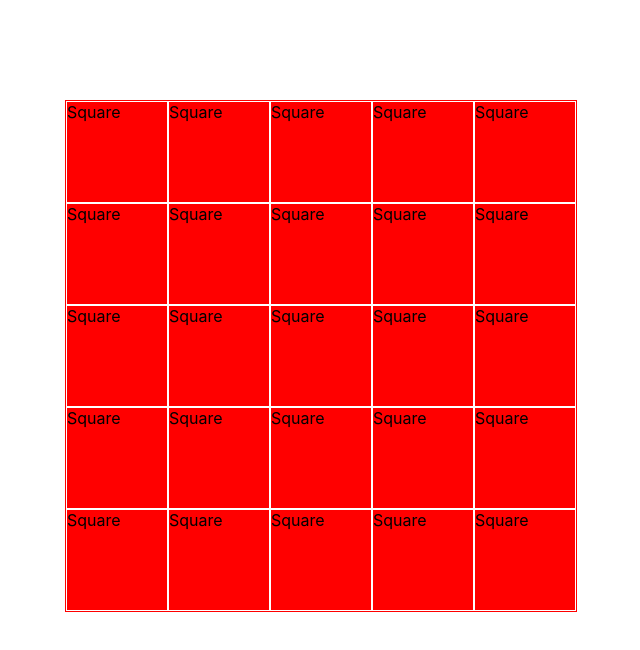
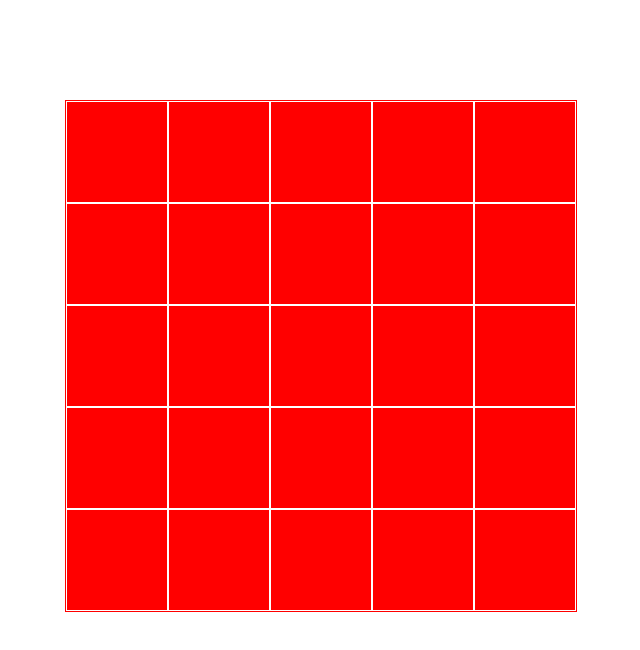
Before and after one commit to Jsalvat/TechnicalTest, a React (Create React App) app: page / in a window 1280 px wide. Shown: the top 650 px of the page, without its empty margins (319-959 px from the left). Built offline with nearby package versions, Linux system fonts and the light colour scheme.

Commit message:
onclick change color done, working on drag event

```diff
--- a/package.json
+++ b/package.json
@@ -21,6 +21,7 @@
     "react": "^17.0.2",
     "react-dom": "^17.0.2",
     "react-scripts": "4.0.3",
+    "react-use": "^17.2.4",
     "redux-devtools-extension": "^2.13.9",
     "sass": "^1.32.13",
     "typescript": "^4.1.2",
--- a/src/App.tsx
+++ b/src/App.tsx
@@ -10,10 +10,16 @@ export interface Square {
 
 function App() {
   const [createdGrid, setCreatedGrid] = useState<Square[][] | undefined>();
+  const [initial, setInitial] = useState<{ row: Number; col: number }>();
+  const [dragMode, setDragMode] = useState<boolean>(false);
 
   useEffect(() => {
     setCreatedGrid(create(5, 5));
   }, []);
+
+  useEffect(() => {
+    console.log(initial);
+  }, [initial]);
 
   const create = (x: number, y: number) => {
     const grid: Square[][] = [];
@@ -26,7 +32,10 @@ function App() {
     return grid;
   };
 
-  console.log(createdGrid);
+  const handleStarterPoint = (initSquare: { row: number; col: number }) => {
+    setDragMode(true);
+    setInitial(initSquare);
+  };
 
   return (
     <div className="appContainer">
@@ -34,7 +43,7 @@ function App() {
         createdGrid.map((e, eindex) => (
           <div key={eindex}>
             {e.map((f, findex) => (
-              <SquareComponent key={findex} data={f} />
+              <SquareComponent handleStarterPoint={handleStarterPoint} key={findex} data={f} />
             ))}
           </div>
         ))
--- a/src/Components/Square.tsx
+++ b/src/Components/Square.tsx
@@ -1,17 +1,41 @@
-import React from 'react';
+import React, { useEffect, useState } from 'react';
 import styles from './square.module.scss';
 import { Square } from '../App';
+import { useLongPress } from 'react-use';
 
 interface SquareProps {
   data: Square;
+  handleStarterPoint: (initial: { row: number; col: number }) => void;
 }
 
-const SquareComponent: React.FC<SquareProps> = ({ data }) => {
+const SquareComponent: React.FC<SquareProps> = ({ data, handleStarterPoint }) => {
+  const [isActive, setIsActive] = useState(false);
   const { row, col, active } = data;
+
+  useEffect(() => {
+    active ? setIsActive(true) : setIsActive(false);
+  }, [active]);
+
+  const defaultOptions = {
+    isPreventDefault: true,
+    delay: 2000,
+  };
+
+  const starterPoint = () => {
+    handleStarterPoint({ row, col });
+  };
+
+  const longPressEvent = useLongPress(starterPoint, defaultOptions);
+
   return (
-    <div className={`${styles.squareContainer} ${active ? styles.active : styles.inactive}`}>
-      Square
-    </div>
+    <div
+      {...longPressEvent}
+      onClick={() => {
+        setIsActive(!isActive);
+      }}
+      onMouseOver={() => console.log(row, 'hovering')}
+      className={`${styles.squareContainer} ${isActive ? styles.active : styles.inactive}`}
+    />
   );
 };
 
```
Also changed, not shown: 1 other file (tests, documents, lock files or other folders).
